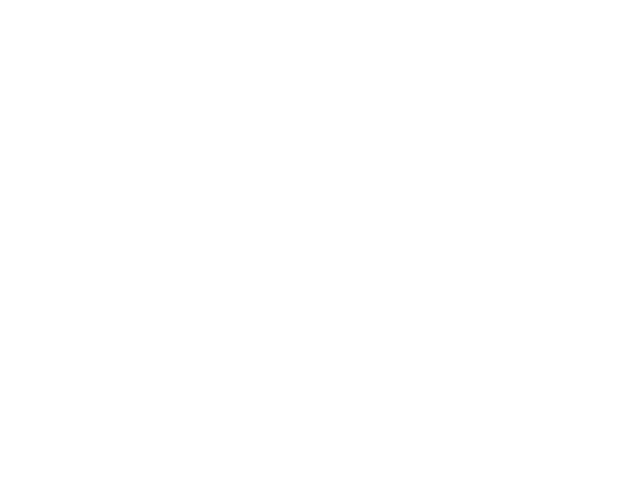
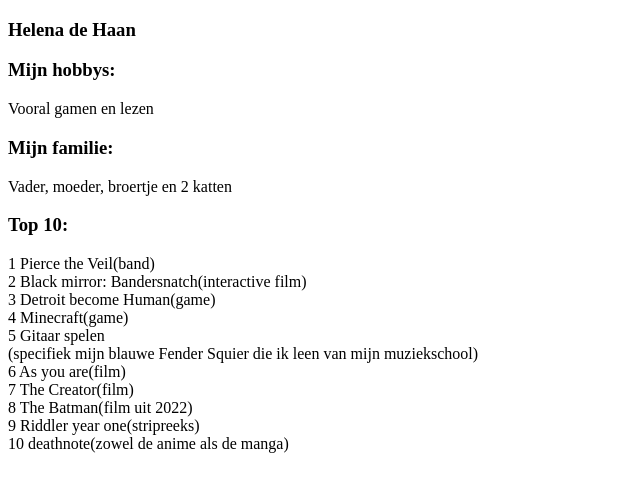
Before and after one commit to dskarsten263-stack/SKILL-2.2, a plain HTML site: page team/Helena.html in a window 1280 px wide. Shown: the whole page, without its empty margins (0-640 px from the left). Drawn offline with Linux system fonts and the light colour scheme.

Commit message:
Helena pagina af

```diff
--- a/team/Helena.html
+++ b/team/Helena.html
@@ -6,6 +6,39 @@
     <title>Document</title>
 </head>
 <body>
+    <header>
 
+    </header>
+    <main>
+        <article class="flex-container">
+            <section>
+                <h1>Helena de Haan</h1>
+            </section>
+
+            <section>
+                <h3>Mijn hobbys:</h3>
+                <p class="p1">Vooral gamen en lezen</p>
+            </section>
+
+            <section>
+                <h3>Mijn familie:</h3>
+                <p class="p2">Vader, moeder, broertje en 2 katten</p>
+            </section>
+
+            <section>
+                <h3>Top 10:</h3>
+                <p class="p3">1 Pierce the Veil(band)<br>
+                2 Black mirror: Bandersnatch(interactive film)<br>
+                3 Detroit become Human(game)<br>
+                4 Minecraft(game)<br>
+                5 Gitaar spelen<br>(specifiek mijn blauwe Fender Squier die ik leen van mijn muziekschool)<br>
+                6 As you are(film)<br>
+                7 The Creator(film)<br>
+                8 The Batman(film uit 2022)<br>
+                9 Riddler year one(stripreeks)<br>
+                10 deathnote(zowel de anime als de manga)</p>
+            </section>
+        </article>
+    </main>
 </body>
 </html>
```
